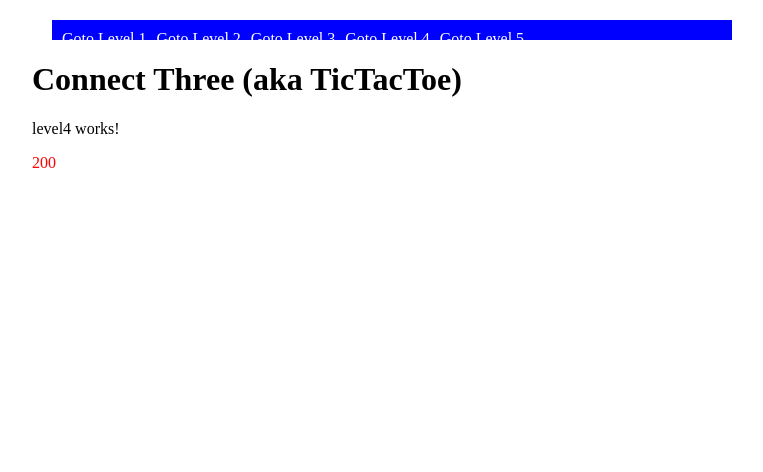
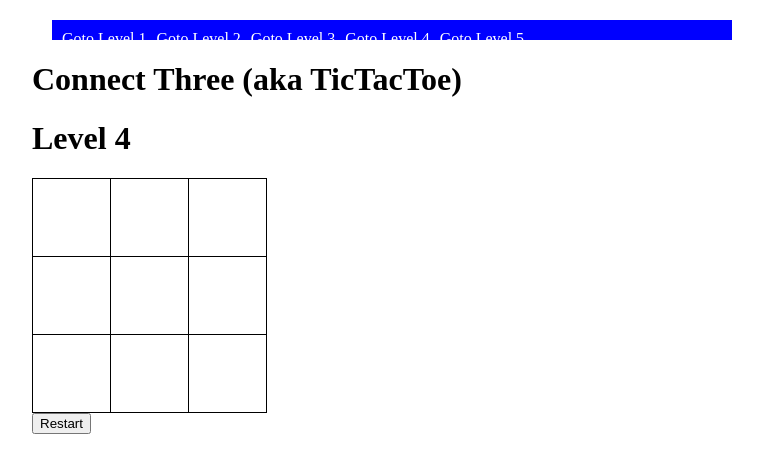
Before and after one commit to Hasan-Mesbaul-Ali-Taher/ConnectThree, an Angular app: page /level4 in a window 1280 px wide. Shown: the top 472 px of the page, without its empty margins (248-1011 px from the left). Built offline with nearby package versions, Linux system fonts and the light colour scheme.

Commit message:
Level 4 completed

```diff
--- a/src/app/level4/board.service.ts
+++ b/src/app/level4/board.service.ts
@@ -4,13 +4,92 @@ import { Injectable } from '@angular/core';
   providedIn: 'root'
 })
 export class BoardService {
+  // // Demo
+  // x:number = 1;
+  // y:number = 1;
+  // r:number = 200;
 
-  x:number = 1;
-  y:number = 1;
-  r:number = 200;
+  // add(){
+  //   this.r = this.x + this.y;
+  // }
+  private currentPlayerIx!: number;
+  private currentWinnerIx!: number;
+  public boardContent!: number[][];
 
-  add(){
-    this.r = this.x + this.y;
+  constructor(){
+    this.restart();
   }
-  constructor() { }
+
+  public restart(){
+    this.boardContent = [
+      [0 ,0 ,0 ],
+      [0 ,0 ,0 ],
+      [0 ,0 ,0 ],
+    ];
+    this.currentPlayerIx = 1;
+    this.currentWinnerIx = 0;
+
+  }
+
+  /**
+   * Gets the player (1 or 2) who has won the game
+   * @returns player (1 or 2) who has won, or 0 if there is no winner
+   */
+  private getWinnerIndex():number{
+    // Check rows
+    for (let row = 0; row < 3; row++) {
+      const first = this.boardContent[row][0];
+      if (
+        first !== 0 &&
+        this.boardContent[row][1] === first &&
+        this.boardContent[row][2] === first
+      ) {
+        return first;
+      }
+    }
+
+    // Check columns
+    for (let col = 0; col < 3; col++) {
+      const first = this.boardContent[0][col];
+      if (
+        first !== 0 &&
+        this.boardContent[1][col] === first &&
+        this.boardContent[2][col] === first
+      ) {
+        return first;
+      }
+    }
+
+    // Check diagonals
+    const first = this.boardContent[1][1];
+    if (first !== 0) {
+      if (
+        this.boardContent[0][0] === first &&
+        this.boardContent[2][2] === first
+      ) {
+        return first;
+      }
+      if (
+        this.boardContent[2][0] === first &&
+        this.boardContent[0][2] === first
+      ) {
+        return first;
+      }
+    }
+    return 0;
+  }
+
+  public get winnerIndex():number{
+    return this.currentWinnerIx;
+  }
+
+  public set(col:number, row:number): void{
+    if(this.currentWinnerIx === 0 && this.boardContent[row][col] === 0){
+      this.boardContent[row][col] = this.currentPlayerIx;
+      this.currentPlayerIx = this.currentPlayerIx === 1 ? 2 : 1;
+    }
+    this.currentWinnerIx = this.getWinnerIndex();
+  }
+
+
 }
--- a/src/app/level4/level4.component.html
+++ b/src/app/level4/level4.component.html
@@ -1,4 +1,18 @@
-<p>level4 works!</p>
+<!-- <p>level4 works!</p>
 <p [style.color] = "getColor()">
     {{board.r}}
-</p>
+</p> -->
+
+<h1>Level 4</h1>
+<table class="tictactoe-board">
+  <tbody>
+    <tr *ngFor="let row of getCells(); let rowIx = index">
+      <td *ngFor="let col of row; let colIx = index" [class]="col.class" (click)="board.set(colIx, rowIx)">{{col.playerName}}</td>
+    </tr>
+  </tbody>
+</table>
+
+
+<h2 [hidden]="board.winnerIndex === 0">The winner is {{getWinnerName()}}</h2>
+
+<button (click)="board.restart()">Restart</button>
--- a/src/app/level4/level4.component.scss
+++ b/src/app/level4/level4.component.scss
@@ -0,0 +1 @@
+@import '../level1/level1.component.scss';
--- a/src/app/level4/level4.component.ts
+++ b/src/app/level4/level4.component.ts
@@ -1,5 +1,6 @@
 import { Component } from '@angular/core';
 import { BoardService } from './board.service';
+import { BoardCell } from '../level3/level3.component';
 
 @Component({
   selector: 'app-level4',
@@ -7,12 +8,43 @@ import { BoardService } from './board.service';
   styleUrls: ['./level4.component.scss']
 })
 export class Level4Component {
-    constructor(public board:BoardService){
+  // // Demo
+  // constructor(public board:BoardService){}
+  // getColor(){
+  //   return this.board.r > 100 ? 'red' : 'black';
+  // }
 
+  private playerNames: string[];
+
+  constructor(public board:BoardService){
+    this.playerNames = ['', 'X','O'];
+  }
+
+  public getPlayerName(col:number, row:number): string{
+    return this.playerNames[this.board.boardContent[row][col]];
+  }
+
+  public getStyle(col:number, row:number): string{
+    return `occupied-${this.getPlayerName(col,row)}`
+  }
+
+  public getWinnerName(): string{
+    return this.playerNames[this.board.winnerIndex]
+  }
+
+  public getCells(): BoardCell[][] {
+    const result: BoardCell[][] = [];
+    for (let row = 0; row < 3; row++) {
+      result.push([]);
+      for (let col = 0; col < 3; col++) {
+        result[row][col] = {
+          playerName: this.getPlayerName(col, row),
+          class: this.getStyle(col, row),
+        };
+      }
     }
 
-    getColor(){
-      return this.board.r > 100 ? 'red' : 'black';
-    }
+    return result;
+  }
 
 }
```
